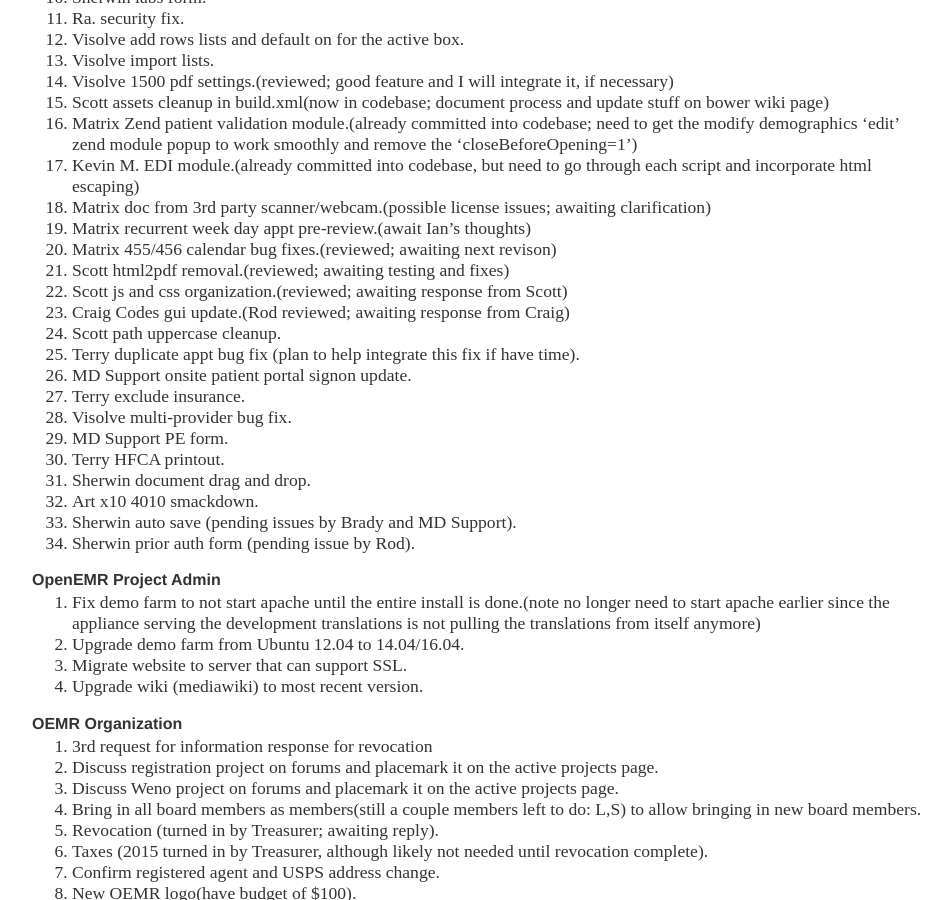
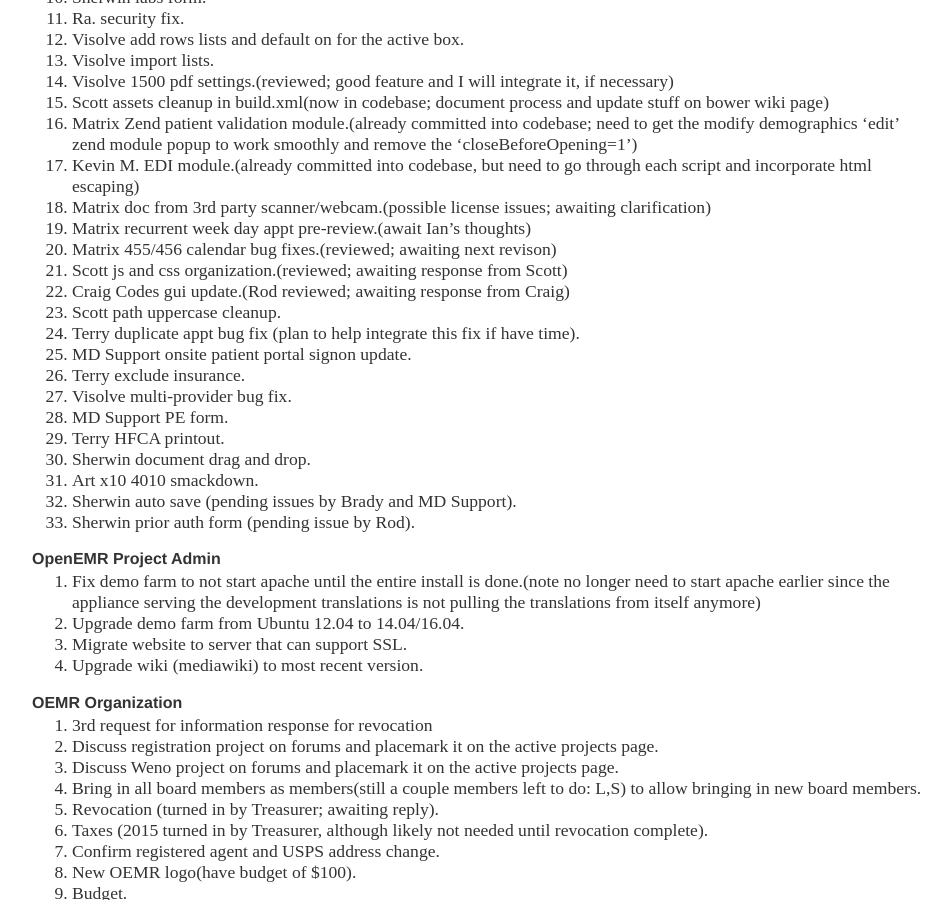
Before and after one commit to bradymiller/bradymiller.github.io, a Jekyll site: the page built from todo/index.md, in a window 1280 px wide and 900 px high, scrolled down 563 px. Shown: the whole window, without its empty margins (160-1111 px from the left). Built offline with Jekyll 4.4.1, drawn with Linux system fonts in a browser that asks for light colours.

Commit message:
Update todo list

```diff
--- a/todo/index.md
+++ b/todo/index.md
@@ -29,7 +29,6 @@
 1. Matrix doc from 3rd party scanner/webcam.(possible license issues; awaiting clarification)
 1. Matrix recurrent week day appt pre-review.(await Ian's thoughts)
 1. Matrix 455/456 calendar bug fixes.(reviewed; awaiting next revison)
-1. Scott html2pdf removal.(reviewed; awaiting testing and fixes)
 1. Scott js and css organization.(reviewed; awaiting response from Scott)
 1. Craig Codes gui update.(Rod reviewed; awaiting response from Craig)
 1. Scott path uppercase cleanup.
```
